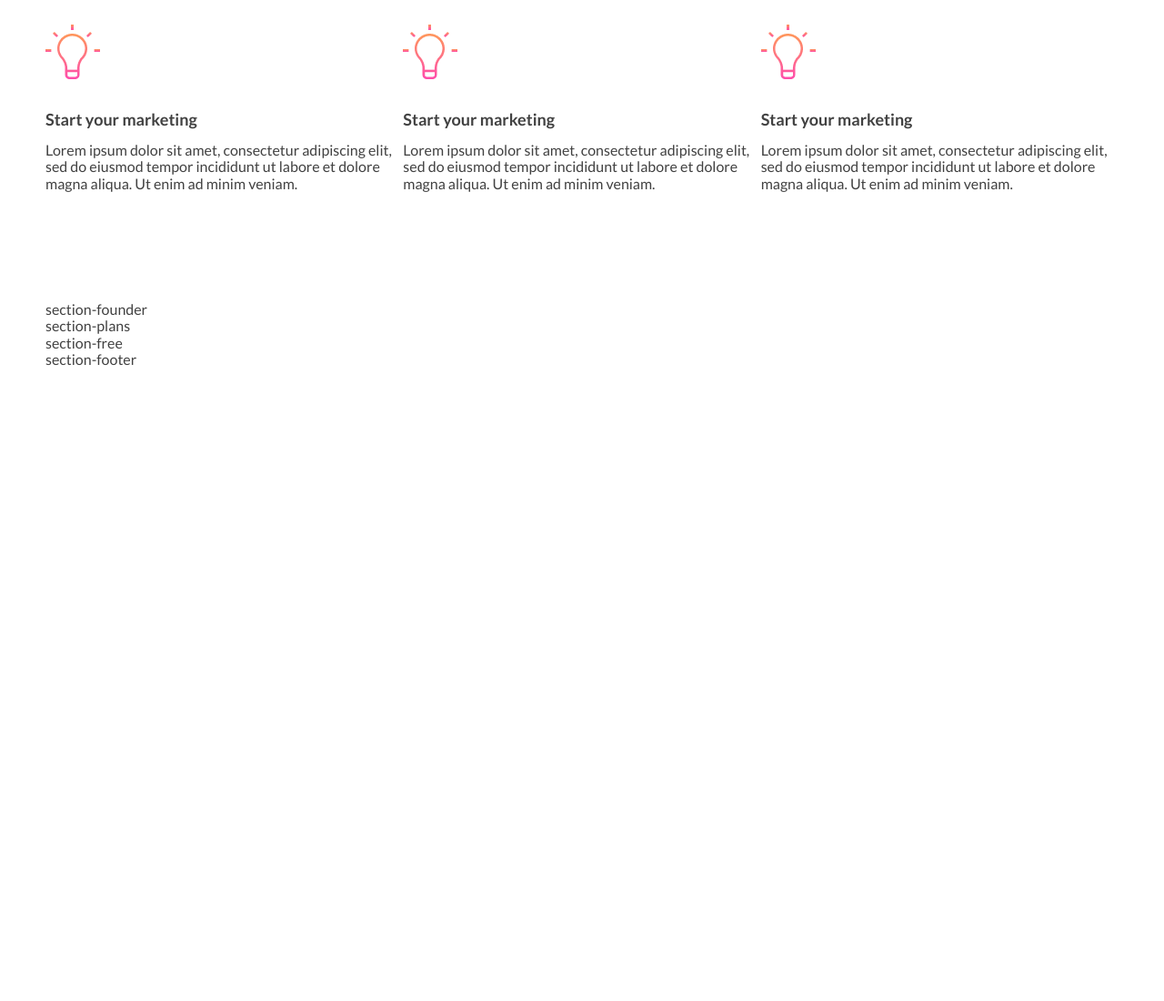
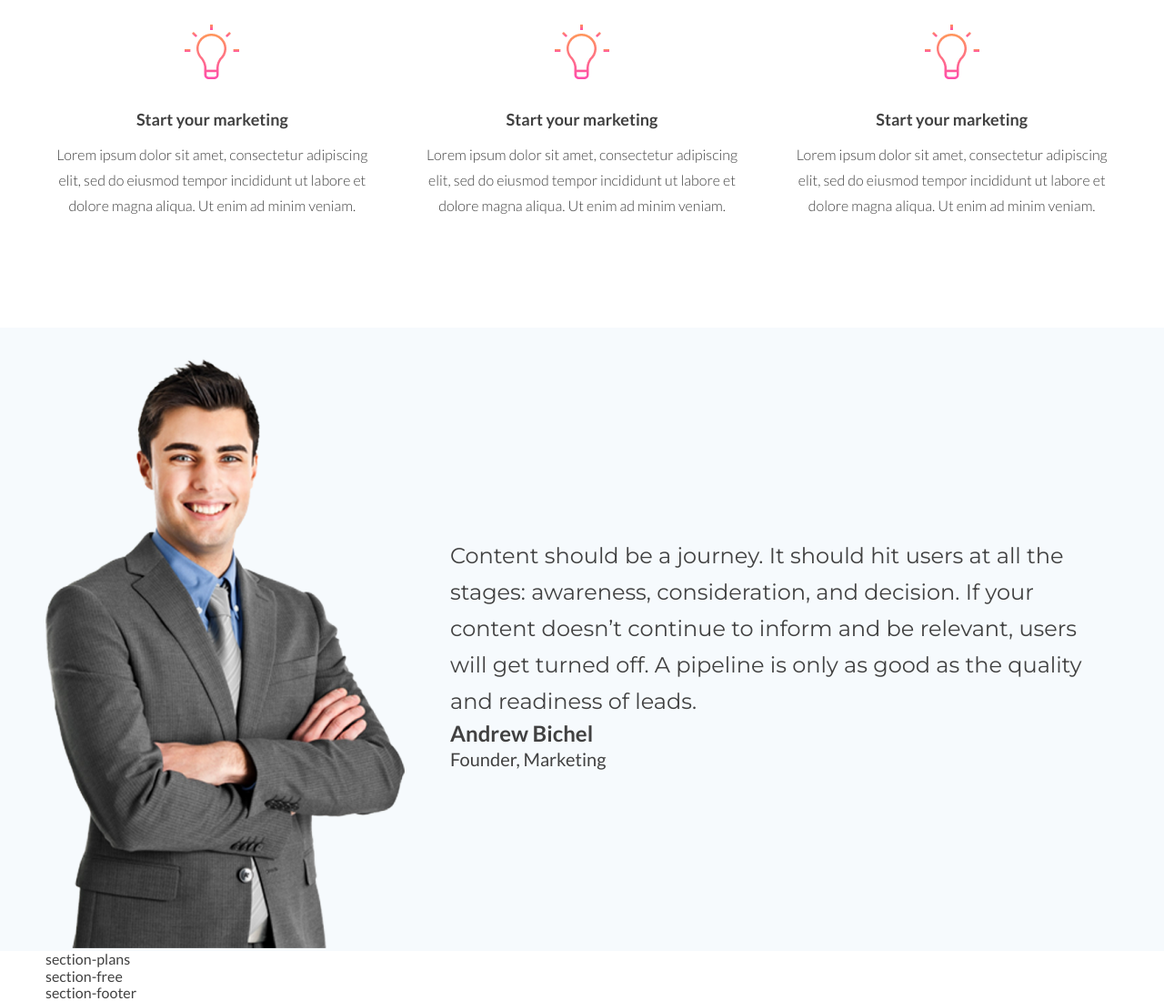
Before and after one commit to whataperson/Marketika, a website: page index.html in a window 1280 px wide. Shown: the part 1540-2640 px from the top of the page at 91% size. Before the commit the page ends 1945 px from the top, so only its background shows below. Drawn offline with Linux system fonts and the light colour scheme.

Commit message:
added section founder

```diff
--- a/index.html
+++ b/index.html
@@ -38,11 +38,11 @@
                     <h3 class="title">Increase your visitors</h3>
                     <div class="description-item">
                         <div class="description-item__title">Start your marketing</div>
-                        <div class="description-item__content">Lorem ipsum dolor sit amet, consectetur adipiscing elit, sed do eiusmod tempor incididunt ut labore et dolore magna aliqua. Ut enim ad minim veniam.</div>
+                        <div class="description-item__text">Lorem ipsum dolor sit amet, consectetur adipiscing elit, sed do eiusmod tempor incididunt ut labore et dolore magna aliqua. Ut enim ad minim veniam.</div>
                     </div>
                     <div class="description-item">
                         <div class="description-item__title">Start your marketing</div>
-                        <div class="description-item__content">Lorem ipsum dolor sit amet, consectetur adipiscing elit, sed do eiusmod tempor incididunt ut labore et dolore magna aliqua. Ut enim ad minim veniam.</div>
+                        <div class="description-item__text">Lorem ipsum dolor sit amet, consectetur adipiscing elit, sed do eiusmod tempor incididunt ut labore et dolore magna aliqua. Ut enim ad minim veniam.</div>
                     </div>
                 </div>
                 <div class="section-promo-first__video">
@@ -55,21 +55,21 @@
                         <img src="/img/icon-lamp.png" alt="" />
                     </div>
                     <div class="description-item__title">Start your marketing</div>
-                    <div class="description-item__content">Lorem ipsum dolor sit amet, consectetur adipiscing elit, sed do eiusmod tempor incididunt ut labore et dolore magna aliqua. Ut enim ad minim veniam.</div>
+                    <div class="description-item__text">Lorem ipsum dolor sit amet, consectetur adipiscing elit, sed do eiusmod tempor incididunt ut labore et dolore magna aliqua. Ut enim ad minim veniam.</div>
                 </div>
                 <div class="description-item">
                     <div class="description-item__icon">
                         <img src="/img/icon-lamp.png" alt="" />
                     </div>
                     <div class="description-item__title">Start your marketing</div>
-                    <div class="description-item__content">Lorem ipsum dolor sit amet, consectetur adipiscing elit, sed do eiusmod tempor incididunt ut labore et dolore magna aliqua. Ut enim ad minim veniam.</div>
+                    <div class="description-item__text">Lorem ipsum dolor sit amet, consectetur adipiscing elit, sed do eiusmod tempor incididunt ut labore et dolore magna aliqua. Ut enim ad minim veniam.</div>
                 </div>
                 <div class="description-item">
                     <div class="description-item__icon">
                         <img src="/img/icon-lamp.png" alt="" />
                     </div>
                     <div class="description-item__title">Start your marketing</div>
-                    <div class="description-item__content">Lorem ipsum dolor sit amet, consectetur adipiscing elit, sed do eiusmod tempor incididunt ut labore et dolore magna aliqua. Ut enim ad minim veniam.</div>
+                    <div class="description-item__text">Lorem ipsum dolor sit amet, consectetur adipiscing elit, sed do eiusmod tempor incididunt ut labore et dolore magna aliqua. Ut enim ad minim veniam.</div>
                 </div>
             </div>
         </div>
@@ -77,7 +77,14 @@
 
     <section class="section-outer section-founder">
         <div class="section-inner">
-            section-founder
+            <div class="section-founder__img">
+                <img src="img/Founder.png" alt="Founder" class="" />
+            </div>
+            <div class="section-founder__content">
+                <div class="section-founder__content-text">Content should be a journey. It should hit users at all the stages: awareness, consideration, and decision. If your content doesn’t continue to inform and be relevant, users will get turned off. A pipeline is only as good as the quality and readiness of leads.</div>
+                <div class="section-founder__content-name">Andrew Bichel</div>
+                <div class="section-founder__content-post">Founder, Marketing</div>
+            </div>
         </div>
     </section>
 
--- a/scss/style.scss
+++ b/scss/style.scss
@@ -146,17 +146,8 @@ body {
             font-weight: bold;
             margin-bottom: 56px;
         }
-        .subtitle{
-            font-size: 18px;
-            line-height: 22px;
-            font-weight: bold;
-            margin-top: 30px;
-        }
-        .text{
-            font-size: 16px;
-            line-height: 27px;
-            font-weight: 300;
-            margin-top: 14px;
+        .description-item {
+            margin-top: 28px;
         }
     }
     &__video {
@@ -172,5 +163,36 @@ body {
     padding-top: 86px;
     margin-top: 120px;
     border-top: 1px solid #e2e2e2;
-
+    text-align: center;
+    .description-item + .description-item {
+        margin-left: 40px;
+    }
 }
+.section-founder {
+    background: #F6FAFD;
+    padding-top: 34px;
+    .section-inner {
+        display: flex;
+    }
+    &__img {
+        align-self: flex-end;
+    }
+    &__content {
+        align-self: center;
+        padding-left: 50px;
+        &-text {
+            @include font-montserrat;
+            font-size: 24px;
+            line-height: 40px;
+        }
+        &-name {
+            font-size: 24px;
+            line-height: 29px;
+            font-weight: bold;
+        }
+        &-post {
+            font-size: 20px;
+            line-height: 29px;
+        }
+    }
+}
```
Also changed, not shown: css/style.css, img/Founder.png (added).
